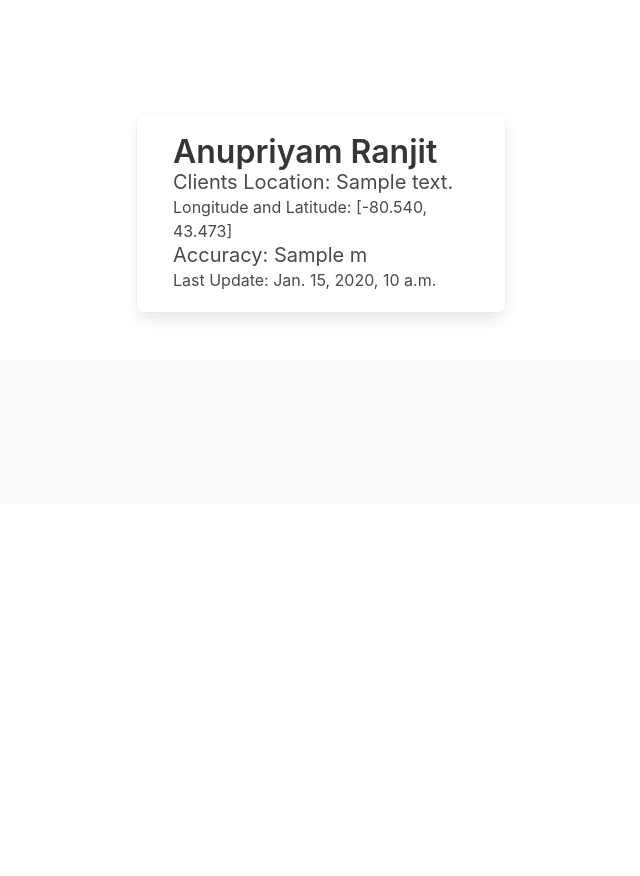
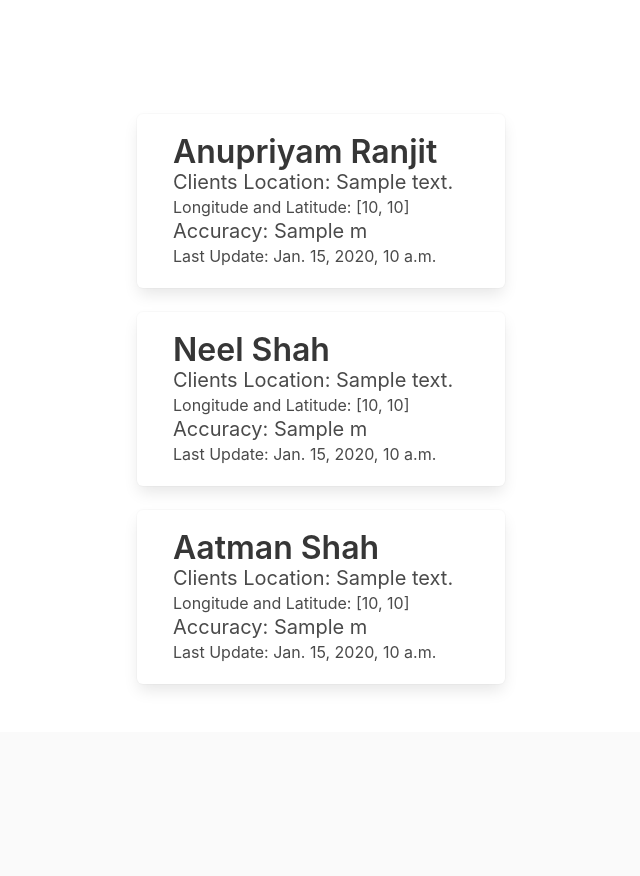
Before and after one commit to anupriyamranjit/StarterHacksRedo, a Django app: page / in a window 1280 px wide. Shown: the part 162-1038 px from the top of the page, without its empty margins (319-959 px from the left). Before the commit the page ends 480 px from the top, so only its background shows below. Run offline with Django 3.2, Linux system fonts and the light colour scheme; data comes from the database, SQL or seed files in the repository; both versions use the stored data as it was after the commit; a database or web service that is not in the repository returns one stand-in record (values such as "Sample title"); data that the repository does not hold is empty; some libraries are stand-ins or nearby versions.

Commit message:
Added
cdc

```diff
--- a/location/models.py
+++ b/location/models.py
@@ -5,6 +5,6 @@ class IDtoUser(models.Model):
 	name = models.CharField(max_length = 25)
 	ID_Device = models.CharField(max_length = 50)
 	def __str__(self):
-		return self.ID_Device
+		return self.name
 	class Meta:
 		verbose_name_plural = 'IDtoUsers'
--- a/location/templates/location/index.html
+++ b/location/templates/location/index.html
@@ -30,6 +30,7 @@
         <div class="container">
             <div class="columns">
                 <div class="column is-offset-4 is-4">
+    {% for employee in employeelocation %}
     <div class="box">
         <article class="media">
             <div class="media-left">
@@ -37,18 +38,19 @@
             <div class="media-content">
                 <div class="content">
                     <p>
-                        <span class="title">{{ Name }}</span>
+                        <span class="title">{{ employee.Name }}</span>
                         <br>
-                        <span class="subtitle"> Clients Location: {{ Employee_Location }} </span>
-                        <br> Longitude and Latitude: [-80.540, 43.473]
+                        <span class="subtitle"> Clients Location: {{ employee.Employee_Location }} </span>
+                        <br> Longitude and Latitude: {{employee.Coordinate}}
                         <br>
-                        <span class="subtitle"> Accuracy: {{ Accuracy }} m </span>
-                        <br> Last Update: {{ Last_Update }}
+                        <span class="subtitle"> Accuracy: {{ employee.Accuracy }} m </span>
+                        <br> Last Update: {{ employee.Last_Update }}
                     </p>
                 </div>
             </div>
         </article>
     </div>
+    {% endfor %}
 </div>
 
 
--- a/location/views.py
+++ b/location/views.py
@@ -3,20 +3,28 @@ from .models import IDtoUser
 import requests
 # Create your views here.
 def index(request):
-	Employee = IDtoUser.objects.all()
+    Employee = IDtoUser.objects.all()
+    url = 'https://api.radar.io/v1/users/{}'
 
-	privatekey = {
+    privatekey = {
     'Authorization': 'prj_live_sk_5bff60481af1adf8a3793ce4b3a12f48e3f424de',
-}
+    }
+    employeelocation = []
+    for person in Employee:
+        employee_location = requests.get(url.format(person), headers=privatekey).json()
+        try:
+            Location_Value = (employee_location['user']['geofences'])[0]['description']
+        except IndexError:
+            Location_Value = 'Unknown'
 
-	employee_location = requests.get('https://api.radar.io/v1/users/5e236e8ca4f676009627bec8', headers=privatekey).json()
-	employeelocation = []
-	for person in Employee:
-		employee = {
-		'Name': Employee[0].name,
-		'Employee_Location': (employee_location['user']['geofences'])[0]['description'],
-		'Accuracy': employee_location['user']['locationAccuracy'],
-		'Last_Update': employee_location['user']['actualUpdatedAt']
-		}
+        employee = {
+            'Name': person.name,
+            'Employee_Location': Location_Value,
+            'Accuracy': employee_location['user']['locationAccuracy'],
+            'Last_Update': employee_location['user']['actualUpdatedAt'],
+            'Coordinate' : [round(employee_location['user']['location']['coordinates'][0], 3),round(employee_location['user']['location']['coordinates'][1], 3)]
+            }
+        employeelocation.append(employee)
+    context = {'employeelocation' : employeelocation }
 
-	return render(request, 'location/index.html', employee)
+    return render(request, 'location/index.html', context)
```
Also changed, not shown: db.sqlite3, 1 other file.
